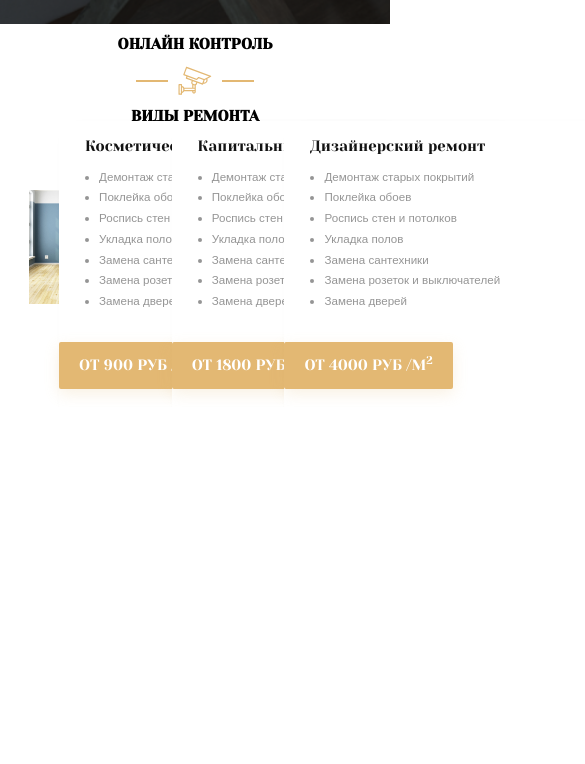
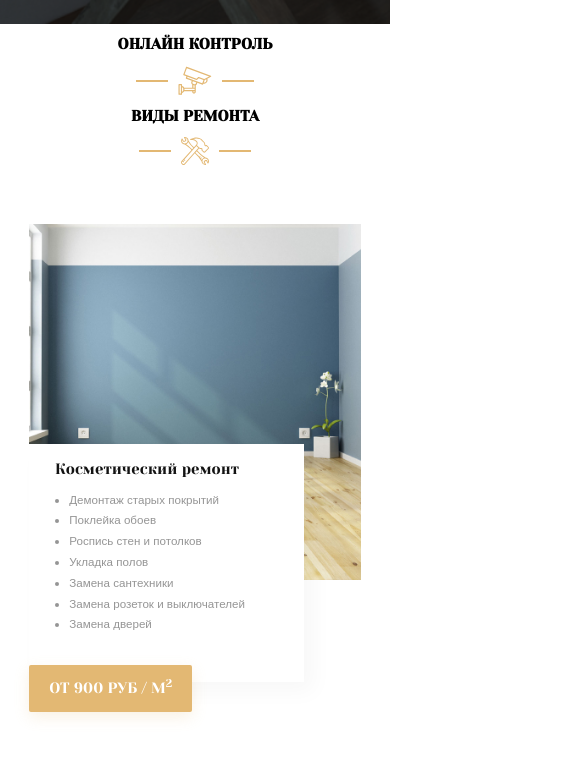
Before and after one commit to antocsan/HomeWork, a website built with webpack: page index.html in a window 390 px wide. Shown: the part 820-1584 px from the top of the page, 585 px wide, since content can reach past the window. Before the commit the page ends 1227 px from the top, so only its background shows below. Built offline with nearby package versions, Linux system fonts and the light colour scheme; files whose address does not match are found by name.

Commit message:
refact:make responsive layout for types

```diff
--- a/sass/_media.sass
+++ b/sass/_media.sass
@@ -7,6 +7,7 @@
     .menu
         &__logo
             margin-left: 0
+
 
 @media screen and ( max-height: 520px )
     .hero
@@ -19,8 +20,16 @@
             display: none
         &__content
             margin-left: 0
-
-
+    .row
+        flex-direction: column
+        align-items: center
+    .col
+        margin-bottom: 15rem
+        margin-top: 3.333rem
+    .card
+        &__text
+            margin-left: 0
+            left: 0
     .nav
         &__item
             display: none
--- a/sass/templates/_types.sass
+++ b/sass/templates/_types.sass
@@ -14,8 +14,8 @@
         bottom: -10rem
         left: 0.4rem
         z-index: 98
-        min-width: 330px
-        min-height: 286px
+        min-width: 27.5rem
+        min-height: 23.84rem
         margin-left: 2.583rem
         background-color: $light
         font-family: 'Futura Book' cursive center
```
Also changed, not shown: dist/css/style.min.css, 1 other file.
